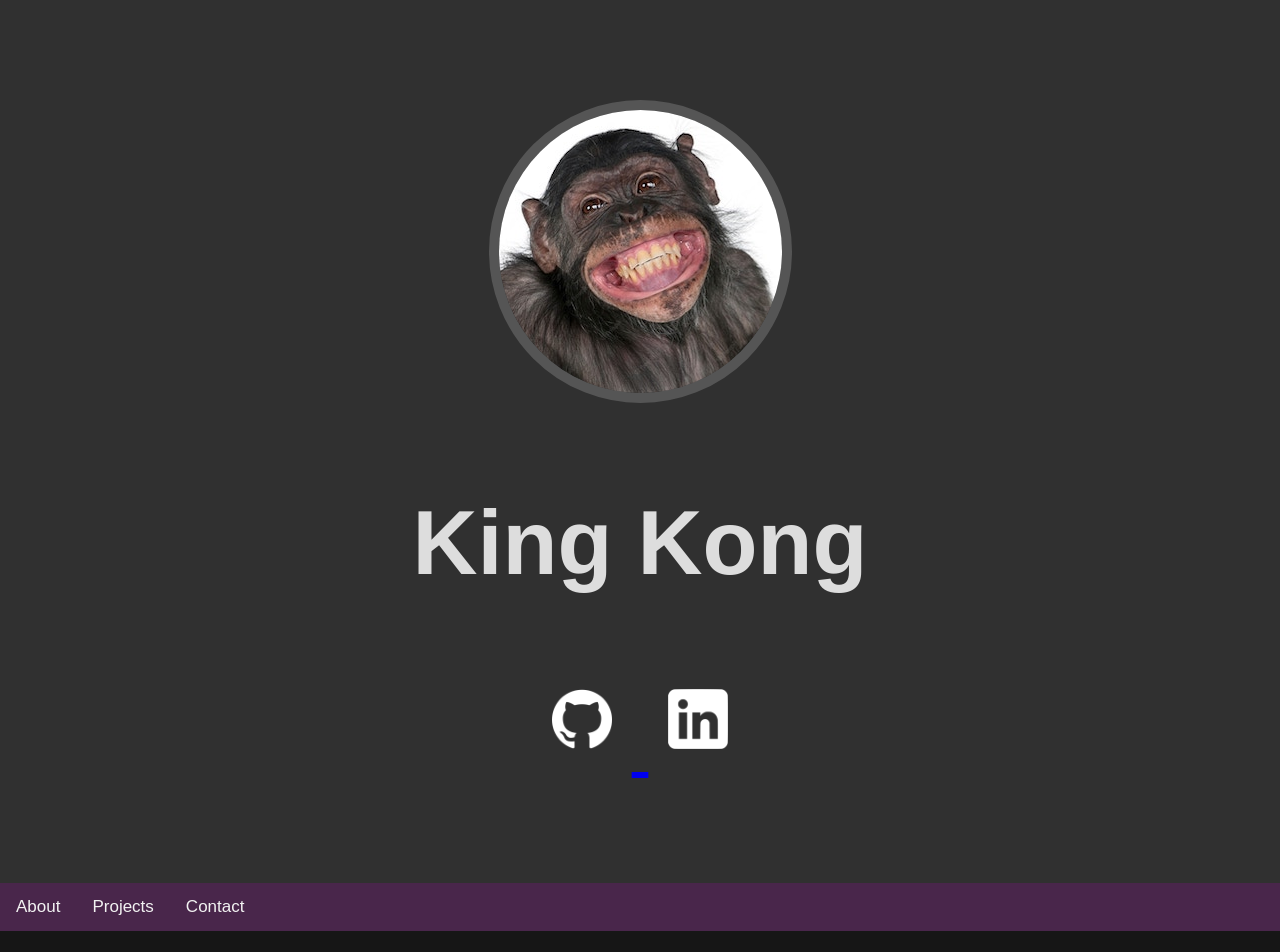
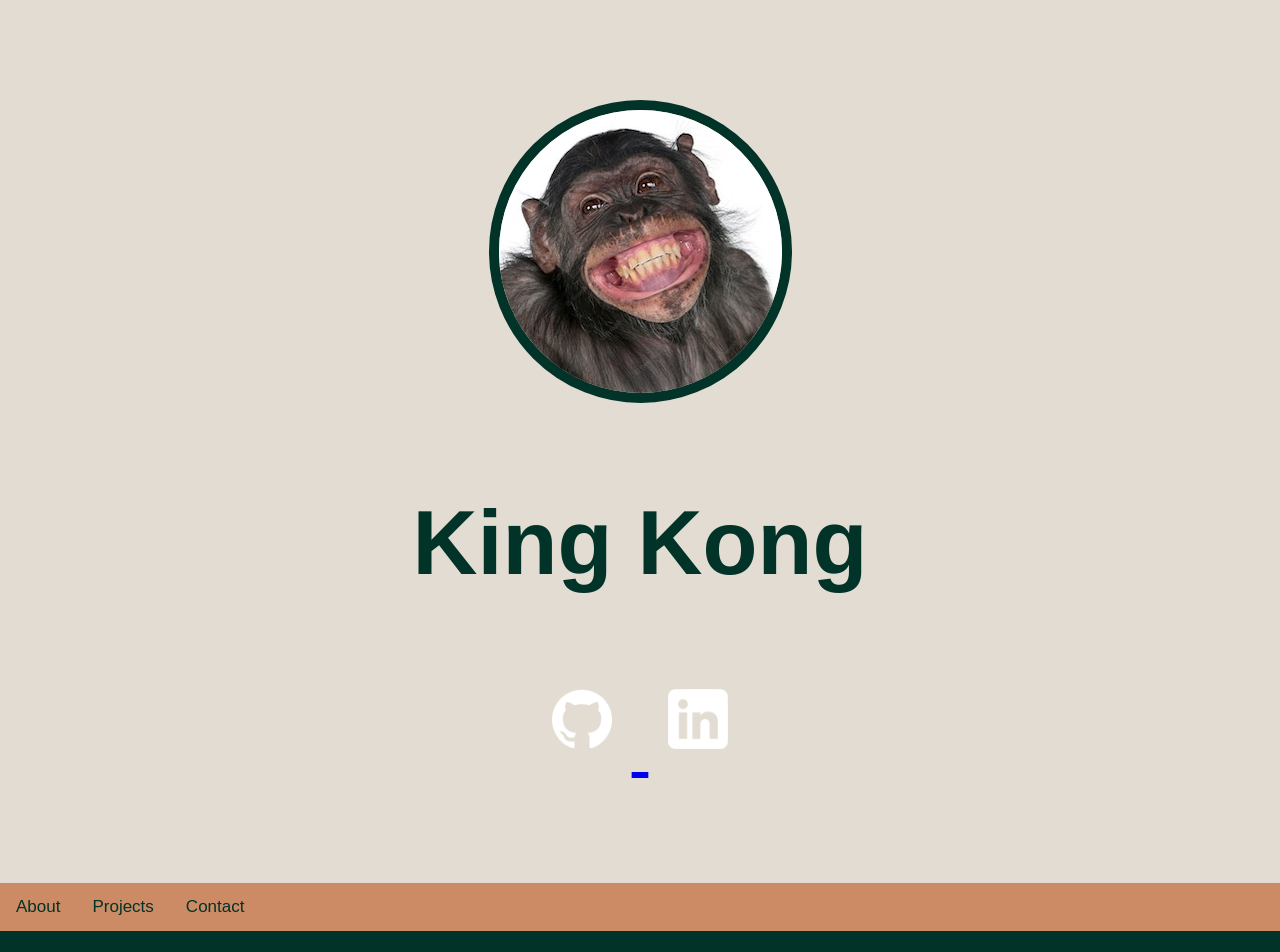
Before and after one commit to Julian1612/Julian, a plain HTML site: page index.html in a window 1280 px wide. Shown: the top 952 px of the page. Drawn offline with Linux system fonts and the light colour scheme.

Commit message:
Changed clor theme

```diff
--- a/index.html
+++ b/index.html
@@ -5,15 +5,16 @@
 <style>
 body {
   margin: 0;
-  background-color: #161616;
+  text-align: center;
+  background-color: #013328;
   font-size: 28px;
   font-family: Arial, Helvetica, sans-serif;
-  color: #ddd;
+  color: #CC8B65;
 }
 
 .header {
-  background-color: #303030;
-  color: #ddd;
+  background-color: #E3DCD2;
+  color: #013328;
   padding: 100px;
   font-size: 60px;
   text-align: center;
@@ -22,18 +23,18 @@ body {
 .img
 {
   border-radius: 100%;
-  border: 10px solid #555;
+  border: 10px solid #013328;
 }
 
 #navbar {
   overflow: hidden;
-  background-color: #49264b;
+  background-color: #CC8B65;
 }
 
 #navbar a {
   float: left;
   display: block;
-  color: #f2f2f2;
+  color: #013328;
   text-align: center;
   padding: 14px 16px;
   text-decoration: none;
@@ -41,7 +42,7 @@ body {
 }
 
 #navbar a:hover {
-  background-color: #ddd;
+  background-color: #E3DCD2;
   color: #49264b;
 }
 
@@ -78,13 +79,14 @@ body {
   z-index: 1;
   top: 0;
   left: 0;
-  background-color: rgb(0, 0, 0);
+  background-color: #CC8B65;
   overflow-y: hidden;
   transition: 0.5s;
 }
 
 .overlay-content {
   position: relative;
+  color: #013328;
   top: 25%;
   width: 100%;
   text-align: center;
@@ -95,20 +97,20 @@ body {
   padding: 8px;
   text-decoration: none;
   font-size: 36px;
-  color: #818181;
+  color: #c5beb5;
   display: block;
   transition: 0.3s;
 }
 
 .overlay a:hover, .overlay a:focus {
-  color: #f1f1f1;
+  color: #E3DCD2;
 }
 
 .overlay .closebtn {
   position: absolute;
   top: 20px;
   right: 45px;
-  font-size: 60px;
+  font-size: 30px;
 }
 
 /*  */
@@ -117,16 +119,28 @@ body {
 </head>
 <body>
 
-<div id="myNav" class="overlay">
-  <a class="closebtn" onclick="closeNav()">Home</a>
+<div id="About" class="overlay">
+  <a class="closebtn" onclick="closeAbout()">Home</a>
   <div class="overlay-content">
     <p>geburt</p>
     <p>realschule</p>
     <p>ausbildung</p>
     <p>austausch england</p>
     <h1>42</h1>
+  </div>
+</div>
 
+<div id="Projects" class="overlay">
+  <a class="closebtn" onclick="closeProjects()">Home</a>
+  <div class="overlay-content">
+    <h1>21</h1>
+  </div>
+</div>
 
+<div id="Contact" class="overlay">
+  <a class="closebtn" onclick="closeContact()">Home</a>
+  <div class="overlay-content">
+    <h1>42</h1>
   </div>
 </div>
 
@@ -144,9 +158,9 @@ body {
 </div>
 
 <div id="navbar">
-  <a onclick="openNav()">About</a>
-  <a href="./projects.html">Projects</a>
-  <a href="./contact.html">Contact</a>
+  <a onclick="openAbout()">About</a>
+  <a onclick="openProjects()">Projects</a>
+  <a onclick="openContact()">Contact</a>
 </div>
 
 <div class="content">
@@ -159,7 +173,7 @@ body {
 </div>
 
 
-<script>
+<!-- <script>
 window.onscroll = function() {myFunction()};
 
 var navbar = document.getElementById("navbar");
@@ -172,15 +186,31 @@ function myFunction() {
     navbar.classList.remove("sticky");
   }
 }
-</script>
+</script> -->
 
 <script>
-  function openNav() {
-    document.getElementById("myNav").style.height = "100%";
+   function openAbout() {
+    document.getElementById("About").style.height = "100%";
   }
 
-  function closeNav() {
-    document.getElementById("myNav").style.height = "0%";
+  function openProjects() {
+    document.getElementById("Projects").style.height = "100%";
+  }
+
+  function openContact() {
+    document.getElementById("Contact").style.height = "100%";
+  }
+
+  function closeAbout() {
+    document.getElementById("About").style.height = "0%";
+  }
+
+  function closeProjects() {
+    document.getElementById("Projects").style.height = "0%";
+  }
+
+  function closeContact() {
+    document.getElementById("Contact").style.height = "0%";
   }
   </script>
 
```
